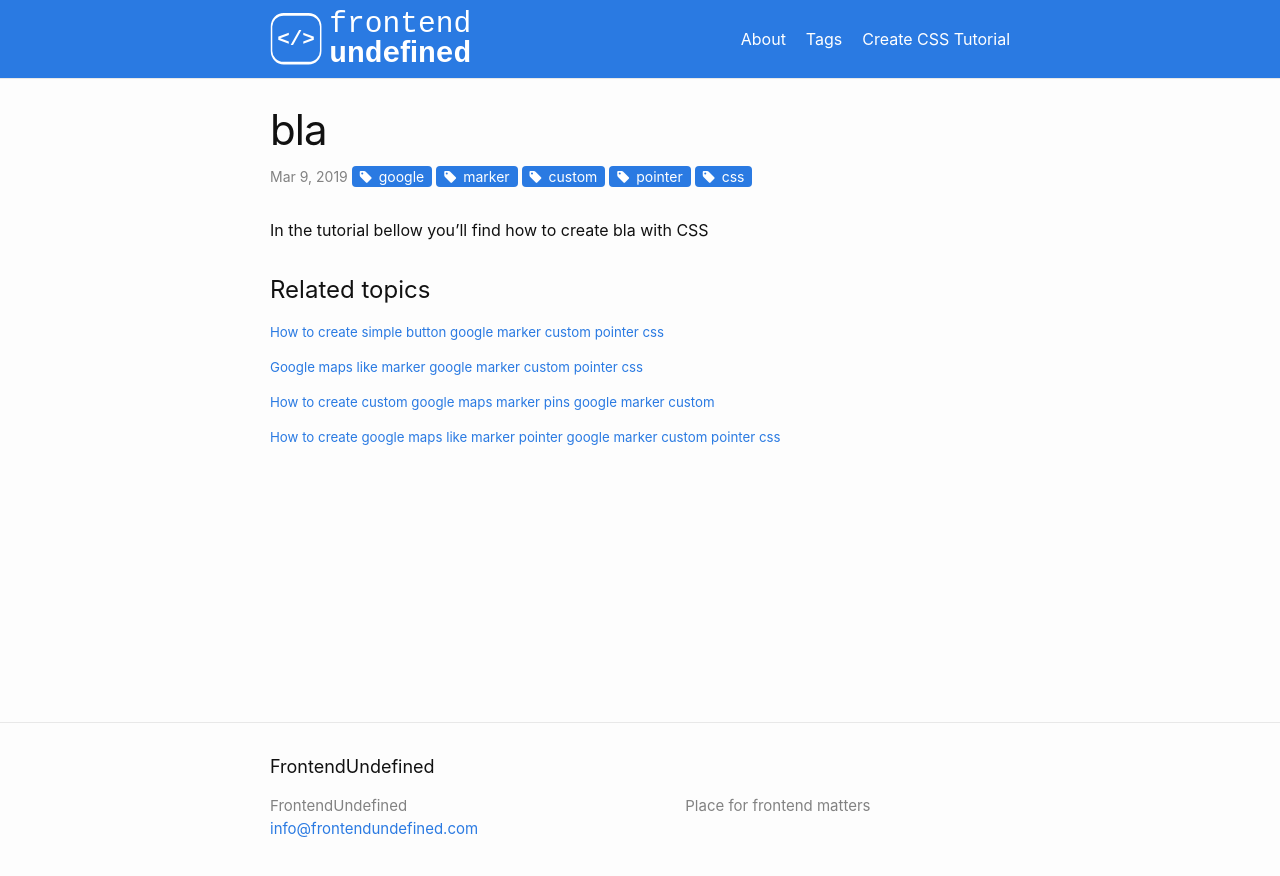
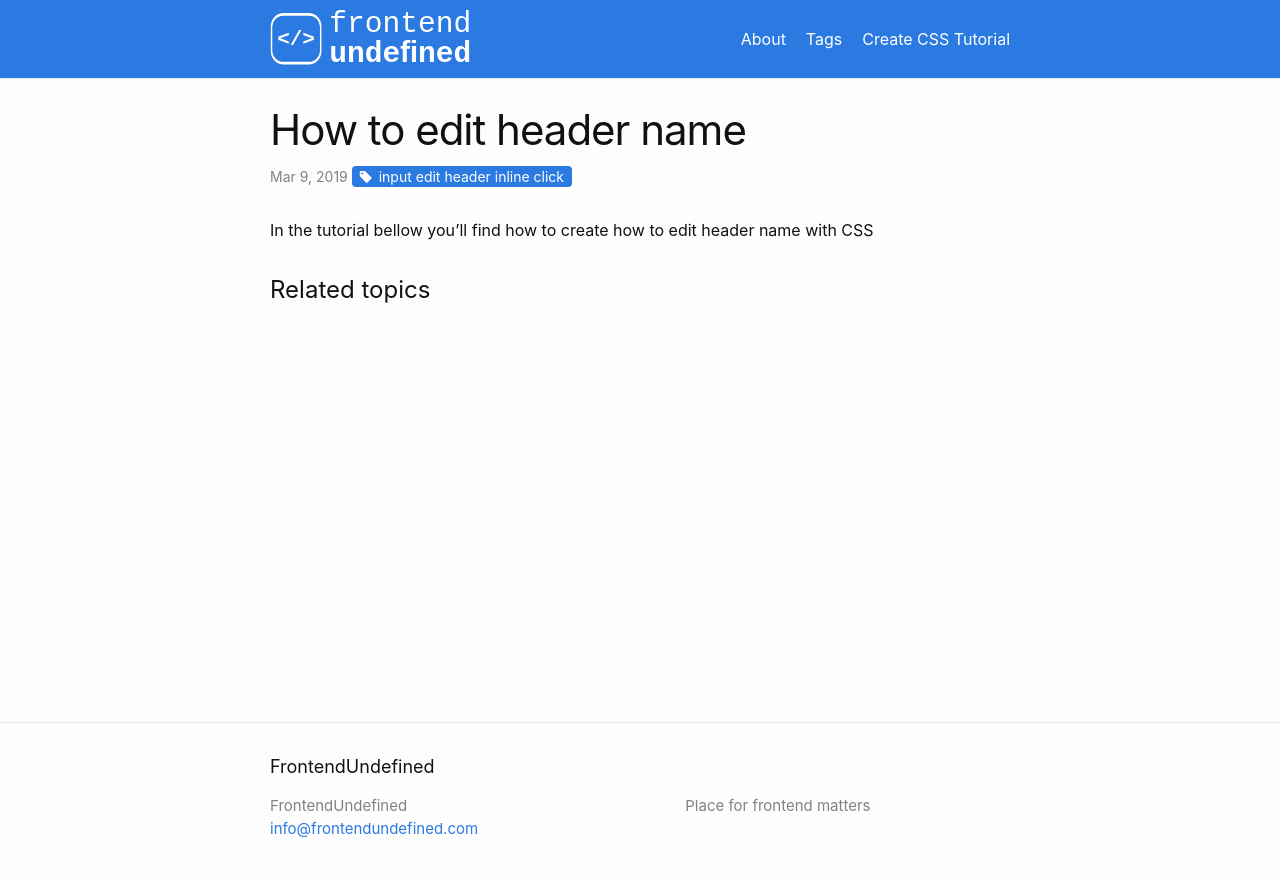
Before and after one commit to ivanblazevic/fu, a Jekyll site: the page built from _posts/2019-03-16-how-to-edit-header-name.markdown, in a window 1280 px wide. Shown: the top 876 px of the page. Built offline with Jekyll 4.4.1, drawn with Linux system fonts in a browser that asks for light colours; nearby versions of some CDN libraries.

Commit message:
Update posts

```diff
--- a/_posts/2019-03-16-how-to-css-google-maps-like-marker.markdown
+++ b/_posts/2019-03-16-google-maps-like-marker.markdown
@@ -3,7 +3,7 @@ layout: post
 title:  "Google maps like marker"
 date:   2019-03-09 19:50:44 +0100
 categories: css maps
-tags: [google, marker, custom, pointer, css]
+tags: [google maps marker css pointer]
 ---
 In the tutorial bellow you'll find how to create google maps like marker with CSS
 
--- a/_posts/2019-03-16-how-to-css-how-to-create-simple-button.markdown
+++ b/_posts/2019-03-16-how-to-create-simple-button.markdown
@@ -2,8 +2,8 @@
 layout: post
 title:  "How to create simple button"
 date:   2019-03-09 19:50:44 +0100
-categories: css maps
-tags: [google, marker, custom, pointer, css]
+categories: css froms
+tags: [button css styling create]
 ---
 In the tutorial bellow you'll find how to create how to create simple button with CSS
 
--- a/_posts/2019-03-16-how-to-css-bla.markdown
+++ b/_posts/2019-03-16-how-to-edit-header-name.markdown
@@ -1,11 +1,11 @@
 ---
 layout: post
-title:  "bla"
+title:  "How to edit header name"
 date:   2019-03-09 19:50:44 +0100
-categories: css maps
-tags: [google, marker, custom, pointer, css]
+categories: css inline-edit
+tags: [input edit header inline click]
 ---
-In the tutorial bellow you'll find how to create bla with CSS
+In the tutorial bellow you'll find how to create how to edit header name with CSS
 
 <div id="csstutor" data-height="470" data-href="5c8d7d67a7c1e07300014105"></div>
 <script src="https://frontendundefined.com/learn/eb.js"></script>
```
